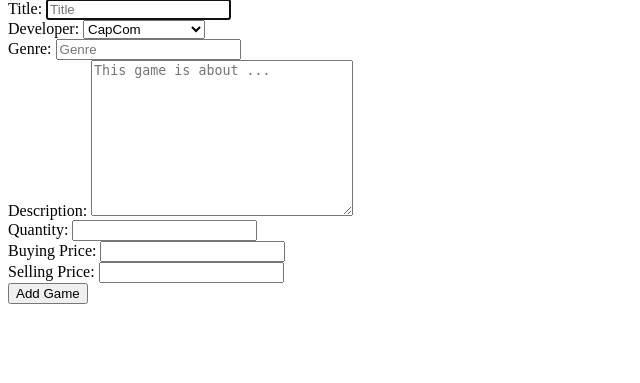
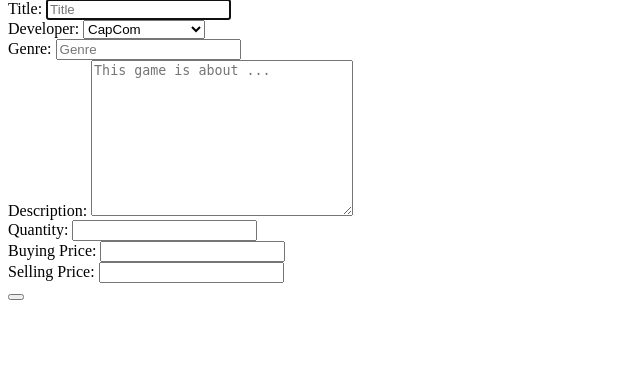
Before and after one commit to nadiaalmurs/Python_Project_GameStore, a Flask app: page /games/new in a window 1280 px wide. Shown: the part 230-613 px from the top of the page, without its empty margins (0-640 px from the left). Run offline with Flask 2, Linux system fonts and the light colour scheme; data comes from the database, SQL or seed files in the repository; both versions use the stored data as it was after the commit; some libraries are stand-ins or nearby versions.

Commit message:
add buttons

```diff
--- a/templates/base.html
+++ b/templates/base.html
@@ -4,9 +4,10 @@
     <meta charset="UTF-8">
     <meta http-equiv="X-UA-Compatible" content="IE=edge">
     <meta name="viewport" content="width=device-width, initial-scale=1.0">
-    <link rel="stylesheet" href="https://stackpath.bootstrapcdn.com/font-awesome/4.7.0/css/font-awesome.min.css" crossorigin="anonymous">
     <link href='https://css.gg/trash.css' rel='stylesheet'>
     <link href='https://css.gg/shape-square.css' rel='stylesheet'>
+    <link href='https://css.gg/add.css' rel='stylesheet'>
+    <link href='https://css.gg/arrow-up-o.css' rel='stylesheet'>
     <link rel="stylesheet" href="{{ url_for('static', filename='style.css') }}">
     <title> Games Admin </title>
 </head>
--- a/templates/developers/edit.html
+++ b/templates/developers/edit.html
@@ -20,7 +20,7 @@
         <input type="number" name="shipping_time" id="shipping_time" value="{{developer.shipping_time}}" required>
     </div>
 
-    <button type="sumbit">Update Developer</button>
+    <button class="update-button" type="submit"><i class="gg-arrow-up-o"></i></button>
 
 </form>
 
--- a/templates/developers/new.html
+++ b/templates/developers/new.html
@@ -20,7 +20,7 @@
         <input type="number" name="shipping_time" id="shipping_time">
     </div>
 
-    <button type="sumbit">Add Developer</button>
+    <button class="add-button" type="submit"><i class="gg-add"></i></button>
 
 </form>
 
--- a/templates/games/edit.html
+++ b/templates/games/edit.html
@@ -47,7 +47,7 @@
         <input type="number" name="sell" id="sell" value="{{game.selling_price}}" required>
     </div>
 
-    <button type="sumbit">Update Game</button>
+    <button class="update-button" type="submit"><i class="gg-arrow-up-o"></i></button>
 
 </form>
 
--- a/templates/games/new.html
+++ b/templates/games/new.html
@@ -45,7 +45,7 @@
         <input type="number" name="sell" id="sell" required>
     </div>
 
-    <button type="sumbit">Add Game</button>
+    <button class="add-button" type="submit"><i class="gg-add"></i></button>
 
 </form>
 
```
Also changed, not shown: db/game_manager.db.
